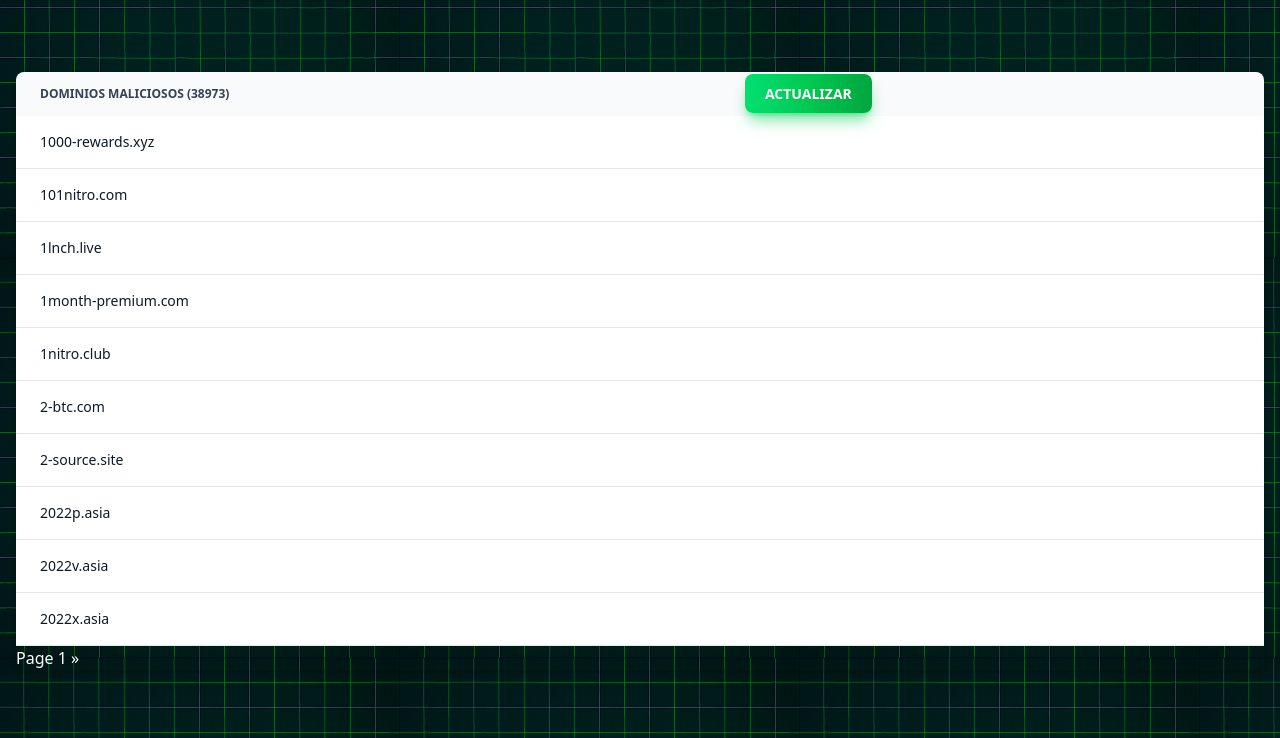
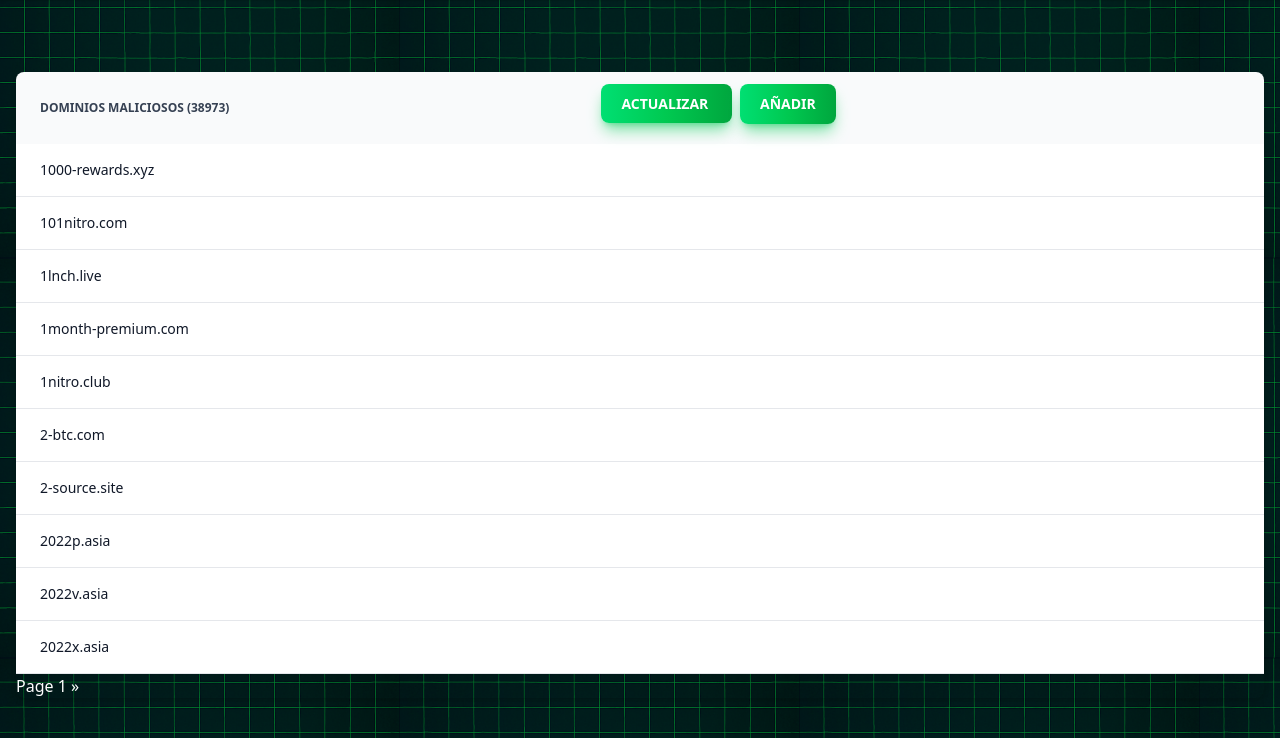
Before and after one commit to Xx-IKERO-90-xX/pgSecurityBot, a Flask app: page /evildomains in a window 1280 px wide. Shown: the part 142-880 px from the top of the page. Run offline with Flask 3, Linux system fonts and the light colour scheme; a user stored in the database is signed in; data comes from the database, SQL or seed files in the repository; both versions use the stored data as it was after the commit; lists and menus that the app fills with data are empty; some libraries are stand-ins or nearby versions.

Commit message:
Creamos el modal para insertar un dominio malicioso a mano

```diff
--- a/app.py
+++ b/app.py
@@ -26,6 +26,8 @@ async def index():
     else:
         return redirect(url_for('login'))
 
+
+# FUENTES EXTERNAS
 
 @app.route('/sources')
 async def sources():
@@ -74,6 +76,7 @@ async def delete_source(id):
     else:
         return redirect(url_for('login'))
 
+
 ## DOMINIOS MALICIOSOS
 @app.route('/evildomains')
 async def evil_domains():
@@ -103,7 +106,6 @@ async def evil_domains():
         return redirect(url_for('login'))
 
 
-
 @app.route('/evildomains/reload', methods=["GET"])
 async def reload_evil_domains():
     if 'id' in session:
@@ -112,6 +114,7 @@ async def reload_evil_domains():
 
     else:
         return redirect(url_for('login'))
+
 
 
 
--- a/templates/evil_domains.jinja
+++ b/templates/evil_domains.jinja
@@ -16,6 +16,10 @@
                         class="text-white bg-gradient-to-r from-green-400 via-green-500 to-green-600 hover:bg-gradient-to-br focus:ring-4 focus:outline-none focus:ring-green-300 dark:focus:ring-green-800 shadow-lg shadow-green-500/50 dark:shadow-lg dark:shadow-green-800/80 font-medium rounded-lg text-sm px-5 py-2.5 text-center me-2 mb-2">
                         <strong>Actualizar</strong>
                     </a>
+                    <button onclick="insert_domain.showModal()"
+                        class="text-white bg-gradient-to-r from-green-400 via-green-500 to-green-600 hover:bg-gradient-to-br focus:ring-4 focus:outline-none focus:ring-green-300 dark:focus:ring-green-800 shadow-lg shadow-green-500/50 dark:shadow-lg dark:shadow-green-800/80 font-medium rounded-lg text-sm px-5 py-2.5 text-center me-2 mb-2">
+                        <strong>AÑADIR</strong>
+                    </button>
                 </th>
             </tr>
         </thead>
@@ -44,5 +48,17 @@
     </div>
 </div>
 
+<dialog id="insert_domain" class="modal">
+  <div class="modal-box text-white dark:bg-gray-800">
+    <form method="dialog">
+      <button class="btn btn-sm text-white btn-circle btn-ghost absolute right-2 top-2">✕</button>
+    </form>
+    <form method="post" id="new_domain_form">
+        <input type="text" placeholder="evildomain.com" class="dark:bg-gray-800 input input-success" />
+        <button type="submit" class="btn btn-success">Añadir</button>
+    </form>
+  </div>
+</dialog>
+
 
 {%endblock%}
```
Also changed, not shown: database.db.
